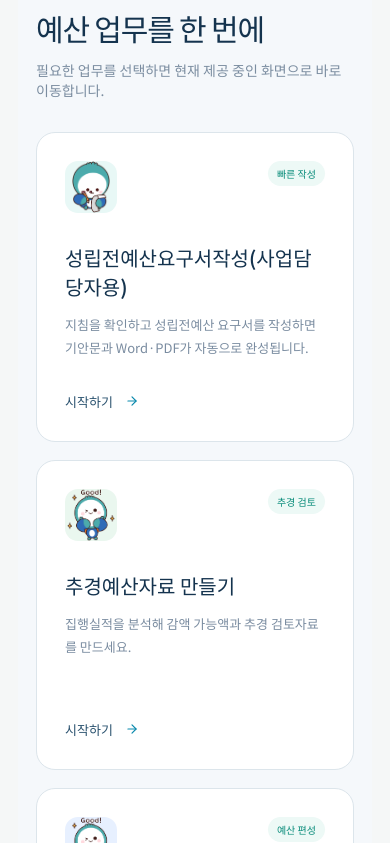
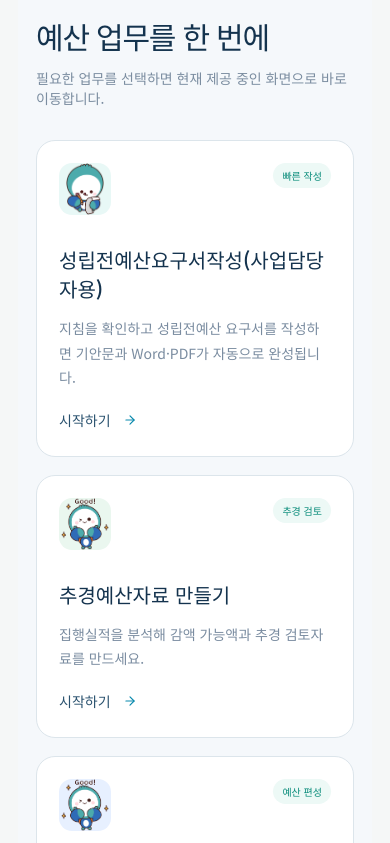
Before and after one commit to lovingculture/schoolbudget, a React (Vite) app: page / in a window 390 px wide. Shown: the part 1301-2144 px from the top of the page. Built offline with nearby package versions, Linux system fonts and the light colour scheme.

Commit message:
fix: optimize portal home for mobile screens

```diff
--- a/index.html
+++ b/index.html
@@ -1 +1,13 @@
-<div id="root"></div><script type="module" src="/src/main.tsx"></script>
+<!doctype html>
+<html lang="ko">
+  <head>
+    <meta charset="UTF-8" />
+    <meta name="viewport" content="width=device-width, initial-scale=1" />
+    <meta name="theme-color" content="#ffffff" />
+    <title>학교예산 한눈에</title>
+  </head>
+  <body>
+    <div id="root"></div>
+    <script type="module" src="/src/main.tsx"></script>
+  </body>
+</html>
--- a/src/features/home/home.css
+++ b/src/features/home/home.css
@@ -579,6 +579,24 @@
 }
 
 @media (max-width: 420px) {
+  .home-work-card {
+    min-height: auto;
+    padding: 22px;
+  }
+
+  .home-work-card h3 {
+    font-size: 20px;
+  }
+
+  .home-work-card p,
+  .home-work-card button {
+    font-size: 14px;
+  }
+
+  .home-work-card button {
+    min-height: 44px;
+  }
+
   .home-hero h1 {
     font-size: 31px;
   }
```
Also changed, not shown: 1 other file (tests, documents, lock files or other folders).
